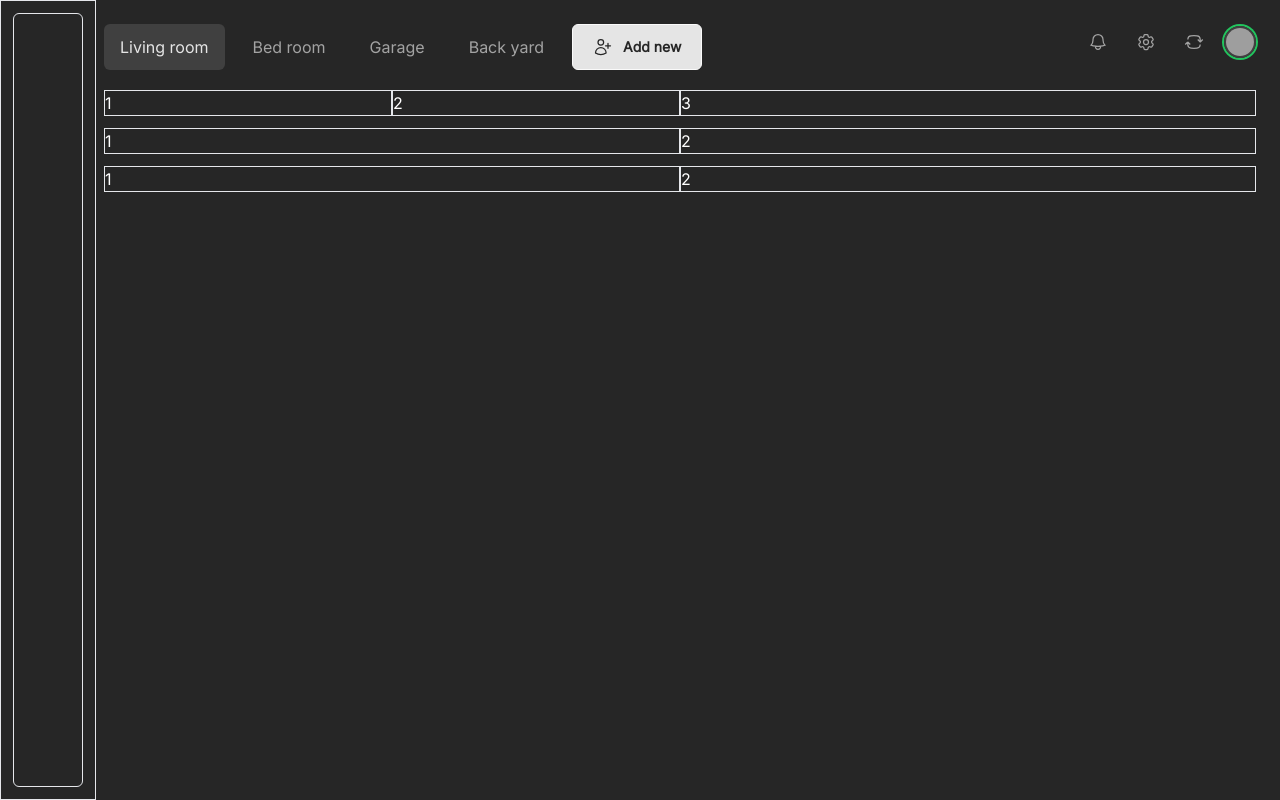
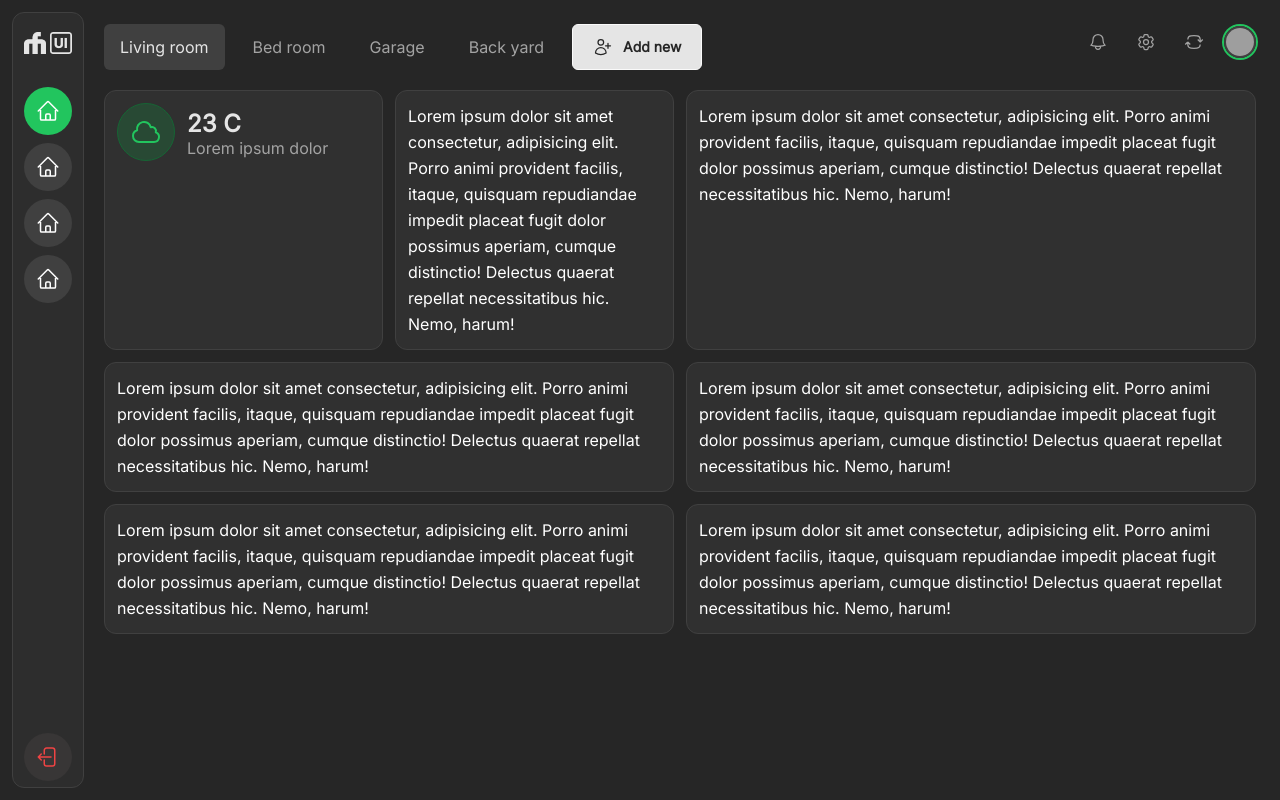
Before and after one commit to fwedwicc/FM-DailyUI, a React (Vite) app: page /#/day21 in a window 1280 px wide. Built offline with nearby package versions, Linux system fonts and the light colour scheme; grey boxes are pictures that could not be loaded; what @codaworks/react-glow would draw is missing.

Commit message:
Modified layout and structure in day21 challenge, also added initial styles and components

```diff
--- a/src/pages/Day21.jsx
+++ b/src/pages/Day21.jsx
@@ -1,6 +1,7 @@
 import React from 'react'
 import useLenisScroll from '../hooks/useLenisScroll'
 import useScrollToTop from '../hooks/useScrollToTop';
+import { fmUILogo } from '../assets'
 import { Button } from '../components';
 import { motion } from 'framer-motion'
 
@@ -51,8 +52,32 @@ const Day21 = () => {
     >
       <main className="bg-neutral-800">
         {/* WEB: Sidebar */}
-        <aside className='md:block hidden fixed h-full w-24 p-3 border'>
-          <div className='w-full h-full border rounded-md'></div>
+        <aside className='md:block hidden fixed h-full w-24 p-3'>
+          <div className='flex flex-col items-center justify-between p-1.5 w-full h-full border border-neutral-700 bg-neutral-700/30 rounded-xl'>
+            <div className='space-y-2'>
+              <a className="size-12 flex items-center justify-center rounded-full mb-5" href="#">
+                <span className="sr-only">Home</span>
+                <img src={fmUILogo} alt="fmUI Logo" className='w-14 h-auto' />
+              </a>
+              {[
+                'm2.25 12 8.954-8.955c.44-.439 1.152-.439 1.591 0L21.75 12M4.5 9.75v10.125c0 .621.504 1.125 1.125 1.125H9.75v-4.875c0-.621.504-1.125 1.125-1.125h2.25c.621 0 1.125.504 1.125 1.125V21h4.125c.621 0 1.125-.504 1.125-1.125V9.75M8.25 21h8.25',
+                'm2.25 12 8.954-8.955c.44-.439 1.152-.439 1.591 0L21.75 12M4.5 9.75v10.125c0 .621.504 1.125 1.125 1.125H9.75v-4.875c0-.621.504-1.125 1.125-1.125h2.25c.621 0 1.125.504 1.125 1.125V21h4.125c.621 0 1.125-.504 1.125-1.125V9.75M8.25 21h8.25',
+                'm2.25 12 8.954-8.955c.44-.439 1.152-.439 1.591 0L21.75 12M4.5 9.75v10.125c0 .621.504 1.125 1.125 1.125H9.75v-4.875c0-.621.504-1.125 1.125-1.125h2.25c.621 0 1.125.504 1.125 1.125V21h4.125c.621 0 1.125-.504 1.125-1.125V9.75M8.25 21h8.25',
+                'm2.25 12 8.954-8.955c.44-.439 1.152-.439 1.591 0L21.75 12M4.5 9.75v10.125c0 .621.504 1.125 1.125 1.125H9.75v-4.875c0-.621.504-1.125 1.125-1.125h2.25c.621 0 1.125.504 1.125 1.125V21h4.125c.621 0 1.125-.504 1.125-1.125V9.75M8.25 21h8.25',
+              ].map((item, index) => (
+                <button className={`size-12 rounded-full transition duration-300 ease-in-out text-white flex items-center justify-center ${index === 0 ? 'bg-green-500 text-white' : 'bg-neutral-700 hover:bg-neutral-600/70'}`} key={index}>
+                  <svg xmlns="http://www.w3.org/2000/svg" fill="none" viewBox="0 0 24 24" strokeWidth={1.5} stroke="currentColor" className="size-6">
+                    <path strokeLinecap="round" strokeLinejoin="round" d={item} />
+                  </svg>
+                </button>
+              ))}
+            </div>
+            <button className='size-12 rounded-full bg-red-200/5 hover:bg-neutral-600/70 transition duration-300 ease-in-out text-red-500 flex items-center justify-center'>
+              <svg xmlns="http://www.w3.org/2000/svg" fill="none" viewBox="0 0 24 24" strokeWidth={1.5} stroke="currentColor" className="size-6">
+                <path strokeLinecap="round" strokeLinejoin="round" d="M8.25 9V5.25A2.25 2.25 0 0 1 10.5 3h6a2.25 2.25 0 0 1 2.25 2.25v13.5A2.25 2.25 0 0 1 16.5 21h-6a2.25 2.25 0 0 1-2.25-2.25V15m-3 0-3-3m0 0 3-3m-3 3H15" />
+              </svg>
+            </button>
+          </div>
         </aside>
         <section className='sm:ml-[6.5rem]'>
           <div className='sm:pl-0 p-6 space-y-5'>
@@ -84,31 +109,41 @@ const Day21 = () => {
             </header>
             {/* Main Content */}
             <div className='space-y-3'>
-              <div className='grid grid-cols-4'>
-                <div className='border'>
-                  <p className='text-white'>1</p>
+              <div className='grid grid-cols-4 gap-3'>
+                <div className='border bg-neutral-700/40 border border-neutral-700 bg-neutral-700/30 rounded-xl p-3'>
+                  <div className='flex items-center gap-3'>
+                    <div className='inline-flex items-center justify-center p-3 border border-green-800 rounded-full text-green-500 bg-green-700/30'>
+                      <svg xmlns="http://www.w3.org/2000/svg" fill="none" viewBox="0 0 24 24" strokeWidth={1.5} stroke="currentColor" className="size-8">
+                        <path strokeLinecap="round" strokeLinejoin="round" d="M2.25 15a4.5 4.5 0 0 0 4.5 4.5H18a3.75 3.75 0 0 0 1.332-7.257 3 3 0 0 0-3.758-3.848 5.25 5.25 0 0 0-10.233 2.33A4.502 4.502 0 0 0 2.25 15Z" />
+                      </svg>
+                    </div>
+                    <div>
+                      <h3 className='text-neutral-200 text-2xl font-semibold'>23 C</h3>
+                      <p className='text-neutral-400 leading-none'>Lorem ipsum dolor</p>
+                    </div>
+                  </div>
                 </div>
-                <div className='border'>
-                  <p className='text-white'>2</p>
+                <div className='border bg-neutral-700/40 border border-neutral-700 bg-neutral-700/30 rounded-xl p-3'>
+                  <p className='text-white leading-relaxed'>Lorem ipsum dolor sit amet consectetur, adipisicing elit. Porro animi provident facilis, itaque, quisquam repudiandae impedit placeat fugit dolor possimus aperiam, cumque distinctio! Delectus quaerat repellat necessitatibus hic. Nemo, harum!</p>
                 </div>
-                <div className='border col-span-2'>
-                  <p className='text-white'>3</p>
+                <div className='col-span-2 border bg-neutral-700/40 border border-neutral-700 bg-neutral-700/30 rounded-xl p-3'>
+                  <p className='text-white leading-relaxed'>Lorem ipsum dolor sit amet consectetur, adipisicing elit. Porro animi provident facilis, itaque, quisquam repudiandae impedit placeat fugit dolor possimus aperiam, cumque distinctio! Delectus quaerat repellat necessitatibus hic. Nemo, harum!</p>
                 </div>
               </div>
-              <div className='grid grid-cols-2'>
-                <div className='border'>
-                  <p className='text-white'>1</p>
+              <div className='grid grid-cols-2 gap-3'>
+                <div className='border bg-neutral-700/40 border border-neutral-700 bg-neutral-700/30 rounded-xl p-3'>
+                  <p className='text-white leading-relaxed'>Lorem ipsum dolor sit amet consectetur, adipisicing elit. Porro animi provident facilis, itaque, quisquam repudiandae impedit placeat fugit dolor possimus aperiam, cumque distinctio! Delectus quaerat repellat necessitatibus hic. Nemo, harum!</p>
                 </div>
-                <div className='border'>
-                  <p className='text-white'>2</p>
+                <div className='border bg-neutral-700/40 border border-neutral-700 bg-neutral-700/30 rounded-xl p-3'>
+                  <p className='text-white leading-relaxed'>Lorem ipsum dolor sit amet consectetur, adipisicing elit. Porro animi provident facilis, itaque, quisquam repudiandae impedit placeat fugit dolor possimus aperiam, cumque distinctio! Delectus quaerat repellat necessitatibus hic. Nemo, harum!</p>
                 </div>
               </div>
-              <div className='grid grid-cols-2'>
-                <div className='border'>
-                  <p className='text-white'>1</p>
+              <div className='grid grid-cols-2 gap-3'>
+                <div className='border bg-neutral-700/40 border border-neutral-700 bg-neutral-700/30 rounded-xl p-3'>
+                  <p className='text-white leading-relaxed'>Lorem ipsum dolor sit amet consectetur, adipisicing elit. Porro animi provident facilis, itaque, quisquam repudiandae impedit placeat fugit dolor possimus aperiam, cumque distinctio! Delectus quaerat repellat necessitatibus hic. Nemo, harum!</p>
                 </div>
-                <div className='border'>
-                  <p className='text-white'>2</p>
+                <div className='border bg-neutral-700/40 border border-neutral-700 bg-neutral-700/30 rounded-xl p-3'>
+                  <p className='text-white leading-relaxed'>Lorem ipsum dolor sit amet consectetur, adipisicing elit. Porro animi provident facilis, itaque, quisquam repudiandae impedit placeat fugit dolor possimus aperiam, cumque distinctio! Delectus quaerat repellat necessitatibus hic. Nemo, harum!</p>
                 </div>
               </div>
             </div>
```
